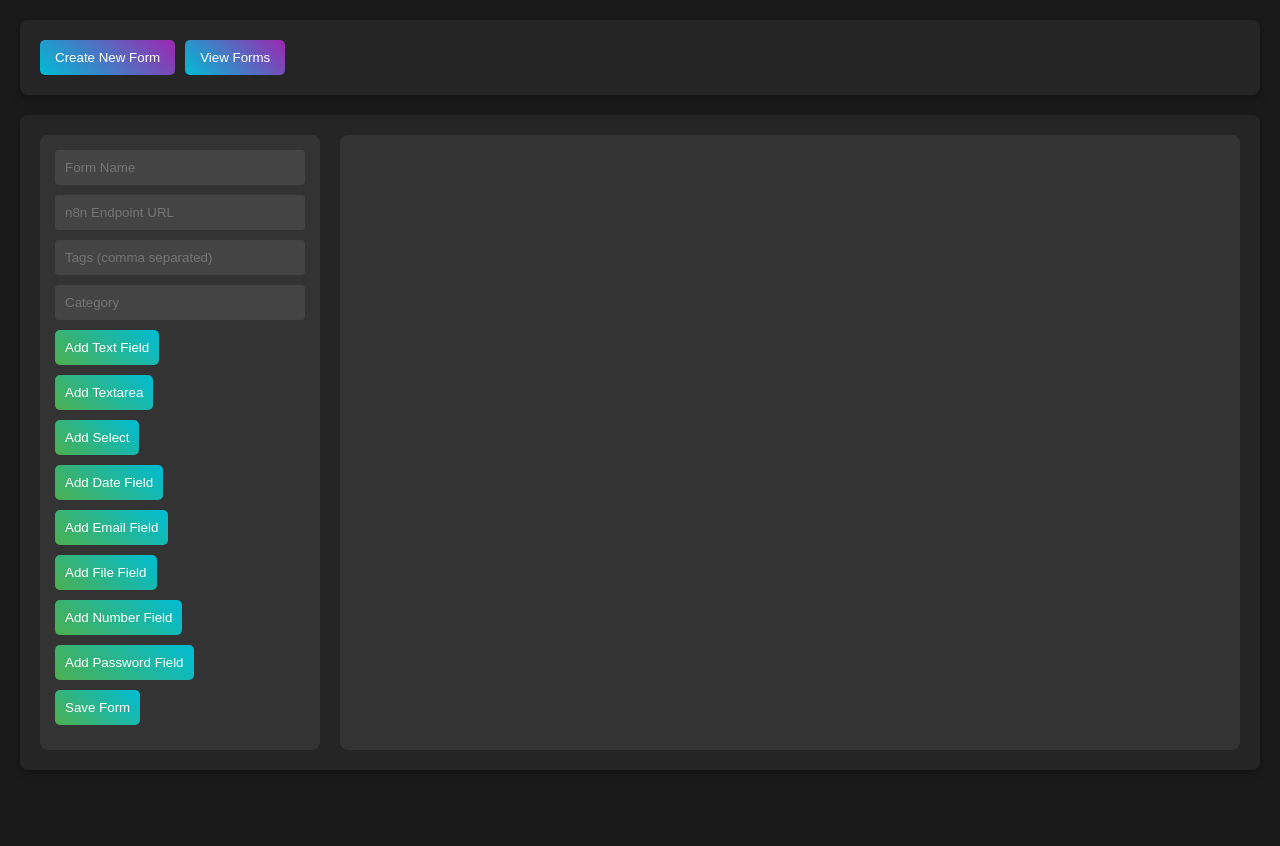
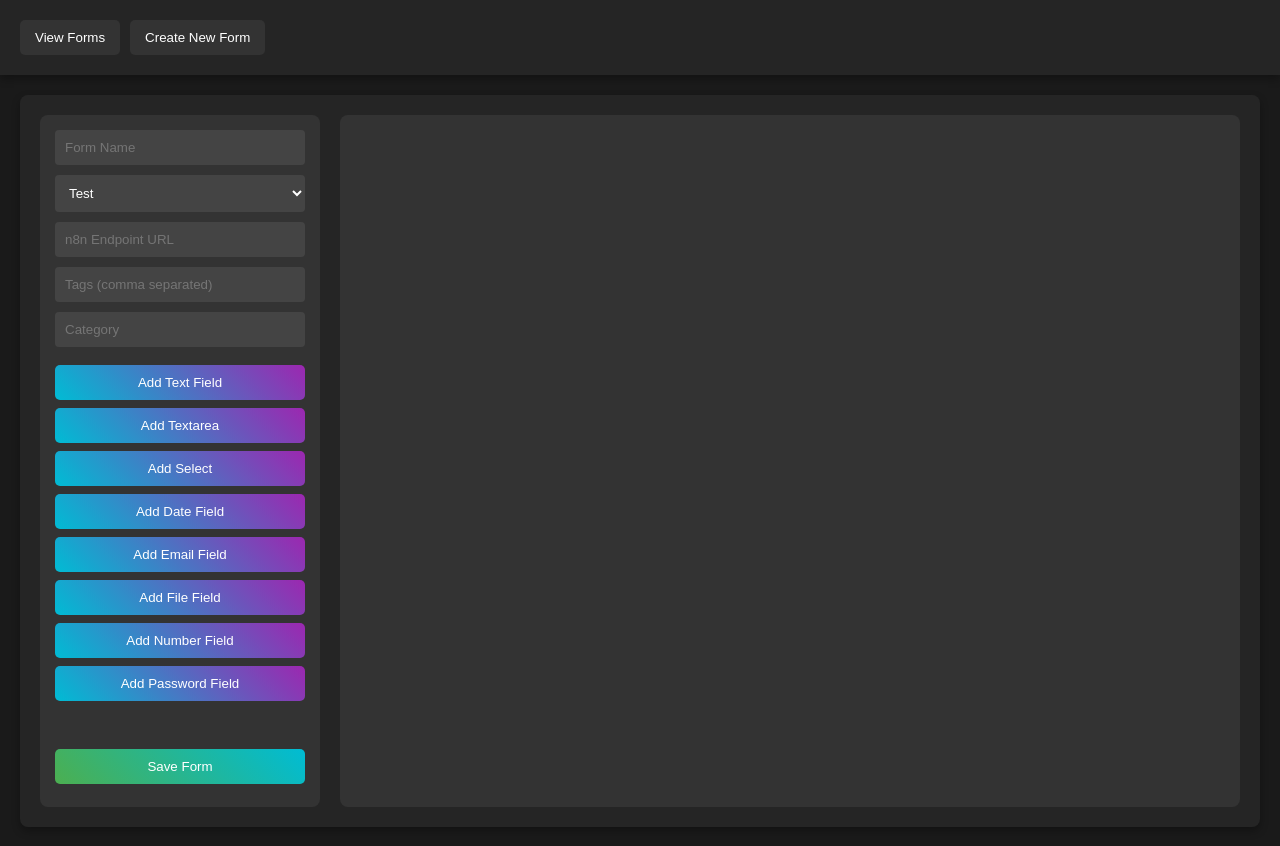
Before and after one commit to StoyPenny/n8n-submission-manager, a React (Vite) app: page / in a window 1280 px wide. Both pictures are taken after typing "Sample" into the empty fields and a click on the button "Create New Form". Before the commit the page ends 800 px from the top, so only its background shows below. Built offline with nearby package versions, Linux system fonts and the light colour scheme.

Commit message:
Updating button styles, file formatting, and adding a navigation bar

```diff
--- a/src/App.jsx
+++ b/src/App.jsx
@@ -28,7 +28,6 @@ import React, { useState, useEffect } from 'react';
             id: uuidv4(),
             type,
             label: `Field ${formFields.length + 1}`,
-          name: '',
             placeholder: '',
             required: false,
             options: type === 'select' ? ['Option 1', 'Option 2'] : [],
@@ -147,6 +146,11 @@ import React, { useState, useEffect } from 'react';
                     value={formName}
                     onChange={(e) => setFormName(e.target.value)}
                 />
+                <select name='form-type'>
+                    <option value="" disabled="disabled">Choose form submission type</option>
+                    <option value="forms-test" selected="selected">Test</option>
+                    <option value="forms">Production</option>
+                </select>
                 <input
                     type="text"
                     placeholder="n8n Endpoint URL"
@@ -165,15 +169,15 @@ import React, { useState, useEffect } from 'react';
                     value={formCategory}
                     onChange={(e) => setFormCategory(e.target.value)}
                 />
-            <button onClick={() => addField('text')}>Add Text Field</button>
-            <button onClick={() => addField('textarea')}>Add Textarea</button>
-            <button onClick={() => addField('select')}>Add Select</button>
-            <button onClick={() => addField('date')}>Add Date Field</button>
-            <button onClick={() => addField('email')}>Add Email Field</button>
-            <button onClick={() => addField('file')}>Add File Field</button>
-            <button onClick={() => addField('number')}>Add Number Field</button>
-            <button onClick={() => addField('password')}>Add Password Field</button>
-            <button onClick={handleSaveForm}>Save Form</button>
+                <button onClick={() => addField('text')} class="btn">Add Text Field</button>
+                <button onClick={() => addField('textarea')} class="btn">Add Textarea</button>
+                <button onClick={() => addField('select')} class="btn">Add Select</button>
+                <button onClick={() => addField('date')}class="btn">Add Date Field</button>
+                <button onClick={() => addField('email')} class="btn">Add Email Field</button>
+                <button onClick={() => addField('file')} class="btn">Add File Field</button>
+                <button onClick={() => addField('number')} class="btn">Add Number Field</button>
+                <button onClick={() => addField('password')} class="btn">Add Password Field</button>
+                <button onClick={handleSaveForm} class="btn btn-success">Save Form</button>
             </div>
             <div className="form-preview">
                 <DragDropContext onDragEnd={onDragEnd}>
@@ -189,6 +193,8 @@ import React, { useState, useEffect } from 'react';
                                                 {...provided.dragHandleProps}
                                                 className="form-field"
                                             >
+                                                <h3 className="field-type">{field.type.toUpperCase()}</h3>
+
                                                 <label>
                                                     Label:
                                                     <input
@@ -196,15 +202,7 @@ import React, { useState, useEffect } from 'react';
                                                         value={field.label}
                                                         onChange={(e) => handleLabelChange(field.id, e.target.value)}
                                                     />
-                              <span className="field-type">({field.type})</span>
-                            </label>
-                            <label>
-                              Name:
-                              <input
-                                type="text"
-                                value={field.name}
-                                onChange={(e) => handleFieldNameChange(field.id, e.target.value)}
-                              />
+
                                                 </label>
                                                 <label>
                                                     Placeholder:
@@ -226,7 +224,7 @@ import React, { useState, useEffect } from 'react';
                                                         <span className="slider"></span>
                                                     </span>
                                                 </label>
-                            <button onClick={() => removeField(field.id)}>Remove</button>
+                                                <button onClick={() => removeField(field.id)} class="btn btn-danger">Remove</button>
                                                 {field.type === 'select' && (
                                                     <div>
                                                         {field.options.map((option, index) => (
@@ -236,10 +234,10 @@ import React, { useState, useEffect } from 'react';
                                                                     value={option}
                                                                     onChange={(e) => handleOptionChange(field.id, index, e.target.value)}
                                                                 />
-                                    <button onClick={() => removeOption(field.id, index)}>Remove</button>
+                                                                <button onClick={() => removeOption(field.id, index)} class="btn btn-danger">Remove</button>
                                                             </div>
                                                         ))}
-                                <button onClick={() => addOption(field.id)}>Add Option</button>
+                                                        <button onClick={() => addOption(field.id)} class="btn btn-success">Add Option</button>
                                                     </div>
                                                 )}
                                             </div>
@@ -307,8 +305,8 @@ import React, { useState, useEffect } from 'react';
                     <li key={form.id}>
                         <span onClick={() => onFormSubmit(form)}>{form.name}</span>
                         <div>
-                  <button onClick={() => onEditForm(form)}>Edit</button>
-                  <button onClick={() => onDeleteForm(form.id)}>Delete</button>
+                            <button onClick={() => onEditForm(form)} class="btn">Edit</button>
+                            <button onClick={() => onDeleteForm(form.id)} class="btn btn-danger">Delete</button>
                         </div>
                     </li>
                 ))}
@@ -429,8 +427,8 @@ import React, { useState, useEffect } from 'react';
                         )}
                     </div>
                 ))}
-            <button type="submit">Submit</button>
-            <button type="button" onClick={onCancel}>Cancel</button>
+                <button type="submit" class="btn btn-success">Submit</button>
+                <button type="button" onClick={onCancel} class="btn btn-danger">Cancel</button>
             </form>
         </div>
     );
@@ -499,14 +497,18 @@ import React, { useState, useEffect } from 'react';
     }
 
     return (
-        <div className="form-container">
         <div>
-            <button onClick={() => {
+            <nav class="main-nav">
+                <div>
+                    <button class="btn btn-nav" onClick={() => setCurrentView('list')}>View Forms</button>
+                    <button class="btn btn-nav" onClick={() => {
                         setCurrentView('builder');
                         setEditingForm(null);
                     }}>Create New Form</button>
-            <button onClick={() => setCurrentView('list')}>View Forms</button>
                 </div>
+            </nav>
+            <div className="form-container">
+
                 {currentView === 'builder' && (
                     <FormBuilder onFormSave={handleFormSave} initialForm={editingForm} />
                 )}
@@ -535,6 +537,7 @@ import React, { useState, useEffect } from 'react';
                     </div>
                 )}
             </div>
+        </div>
     );
 }
 
--- a/src/index.css
+++ b/src/index.css
@@ -13,14 +13,14 @@ body {
   padding: 20px;
 }
 
-    .form-container > div {
+.form-container>div {
   background-color: #252525;
   border-radius: 8px;
   padding: 20px;
   box-shadow: 0 4px 8px rgba(0, 0, 0, 0.3);
 }
 
-    .form-container button {
+.btn {
   background: linear-gradient(45deg, #00bcd4, #9c27b0);
   color: #fff;
   border: none;
@@ -31,7 +31,7 @@ body {
   margin-right: 10px;
 }
 
-    .form-container button:hover {
+.btn:hover {
   background: linear-gradient(45deg, #0097a7, #7b1fa2);
 }
 
@@ -58,7 +58,7 @@ body {
   color: #fff;
 }
 
-    .form-controls button {
+.btn.btn-success {
   display: block;
   margin-bottom: 10px;
   padding: 10px;
@@ -70,7 +70,7 @@ body {
   transition: background 0.3s ease;
 }
 
-    .form-controls button:hover {
+.btn.btn-success:hover {
   background: linear-gradient(45deg, #388e3c, #0097a7);
 }
 
@@ -111,7 +111,7 @@ body {
   height: 40px;
 }
 
-    .form-field button {
+.btn-danger {
   padding: 8px 12px;
   cursor: pointer;
   background: linear-gradient(45deg, #ff5722, #e91e63);
@@ -121,7 +121,7 @@ body {
   transition: background 0.3s ease;
 }
 
-    .form-field button:hover {
+.btn-danger:hover {
   background: linear-gradient(45deg, #f4511e, #c2185b);
 }
 
@@ -150,7 +150,7 @@ body {
   text-decoration: underline;
 }
 
-    .form-list li button {
+/* .form-list li button {
   padding: 8px 12px;
   cursor: pointer;
   background: linear-gradient(45deg, #00bcd4, #9c27b0);
@@ -163,7 +163,7 @@ body {
 
 .form-list li button:hover {
   background: linear-gradient(45deg, #0097a7, #7b1fa2);
-    }
+} */
 
 .form-list-header {
   display: flex;
@@ -237,7 +237,7 @@ body {
   height: 40px;
 }
 
-    .form-submit button {
+/* .form-submit button {
   padding: 10px 15px;
   cursor: pointer;
   background: linear-gradient(45deg, #00bcd4, #9c27b0);
@@ -250,7 +250,7 @@ body {
 
 .form-submit button:hover {
   background: linear-gradient(45deg, #0097a7, #7b1fa2);
-    }
+} */
 
 .modal {
   position: fixed;
@@ -324,16 +324,45 @@ body {
   border-radius: 50%;
 }
 
-    input:checked + .slider {
+input:checked+.slider {
   background-color: #2196F3;
 }
 
-    input:checked + .slider:before {
+input:checked+.slider:before {
   transform: translateX(20px);
 }
 
 .field-type {
-      font-size: 0.8em;
+    margin: 0 0 1em 0;
     color: #aaa;
-      margin-left: 5px;
+    font-size: 0.9rem;
 }
+
+nav {
+  background-color: #252525;
+  padding: 20px;
+  box-shadow: 0 4px 8px rgba(0, 0, 0, 0.3);
+}
+
+.btn.btn-nav {
+  background: #333;
+  color: #fff;
+  border: none;
+  padding: 10px 15px;
+  border-radius: 5px;
+  cursor: pointer;
+  transition: background 0.3s ease;
+  margin-right: 10px;
+}
+
+.form-controls .btn {
+  display: block;
+  margin: 0.5rem 0;
+  width: 100%;
+}
+.form-controls .btn-success {
+  margin-top: 3rem;
+}
+.form-controls select {
+  width: 100%;
+}
```
Lines whose indentation alone changed are shown as unchanged.
